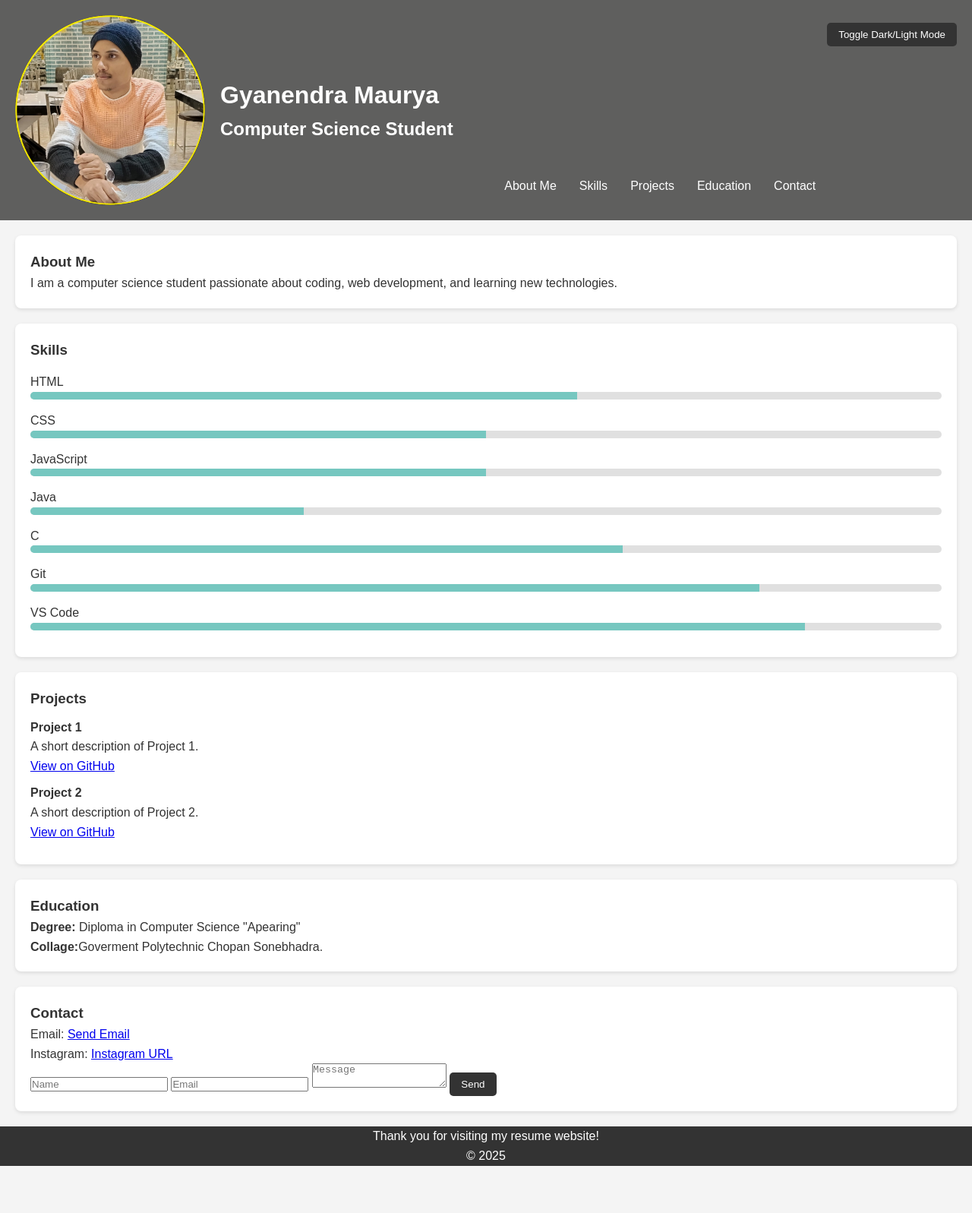
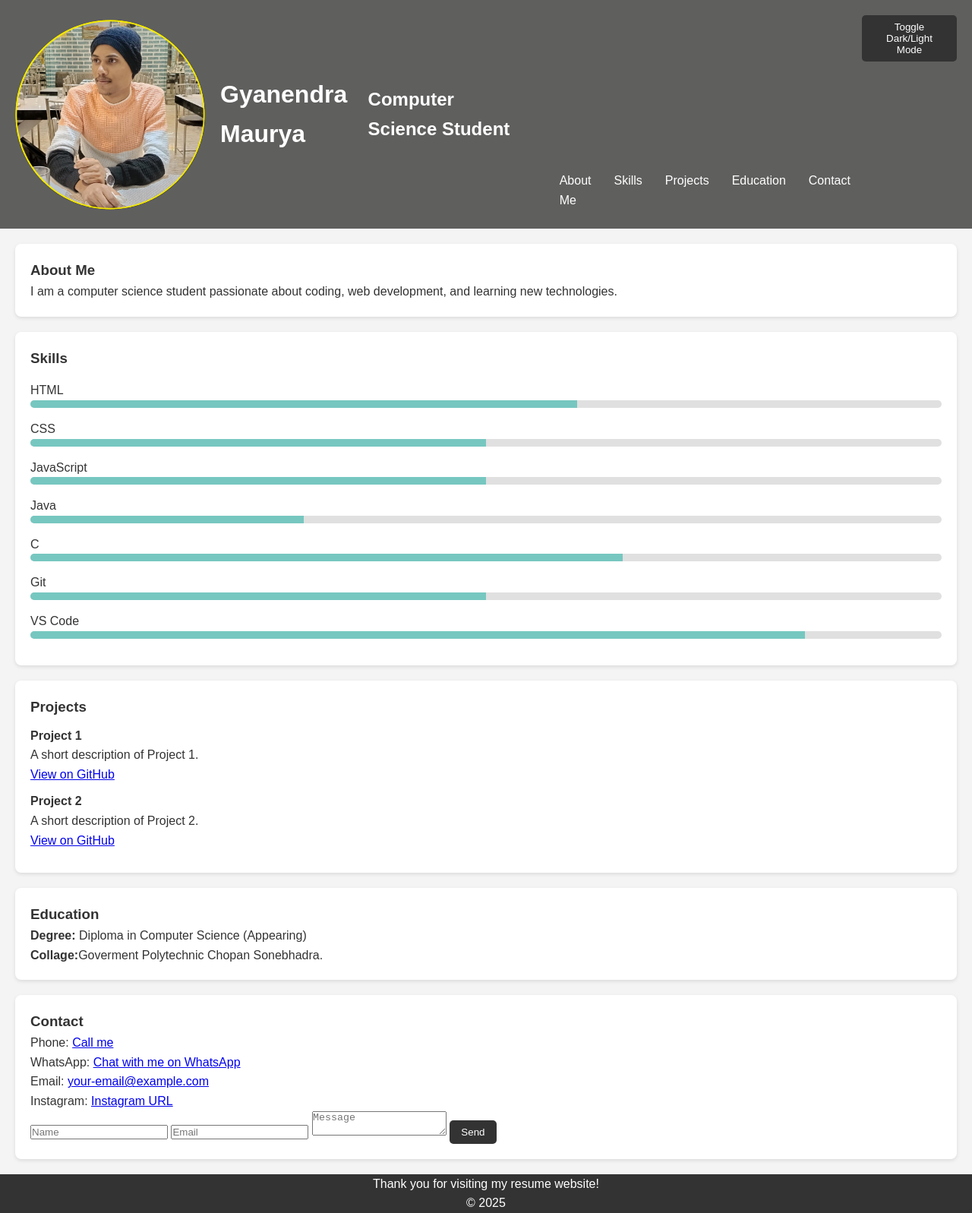
Before and after one commit to gyanendramaurya-18/Resume, a plain HTML site: page index.html in a window 1280 px wide. Shown: the whole page at 76% size. Before the commit the page ends 1535 px from the top, so only its background shows below. Drawn offline with Linux system fonts and the light colour scheme.

Commit message:
Update index.html change code

```diff
--- a/index.html
+++ b/index.html
@@ -3,18 +3,14 @@
 <head>
     <meta charset="UTF-8">
     <meta name="viewport" content="width=device-width, initial-scale=1.0">
-    <title>MY Profile</title>
+    <title>My Resume</title>
     <link rel="stylesheet" href="styles.css">
 </head>
 <body>
     <header>
-        <div class="header-content">
-            <img src="Photo.jpg" alt="Profile Picture" class="profile-pic">
-            <div class="header-text">
-                <h1>Gyanendra Maurya</h1>
-                <h2>Computer Science Student</h2>
-            </div>
-        </div>
+        <img src="Photo.jpg" alt="Profile Picture" class="profile-pic">
+        <h1>Gyanendra Maurya</h1>
+        <h2>Computer Science Student</h2>
         <nav>
             <ul>
                 <li><a href="#about">About Me</a></li>
@@ -24,9 +20,9 @@
                 <li><a href="#contact">Contact</a></li>
             </ul>
         </nav>
-        <div><button id="theme-toggle">Toggle Dark/Light Mode</button></div>
+        <button id="theme-toggle">Toggle Dark/Light Mode</button>
+    </header>
 
-    </header>
     <section id="about">
         <h3>About Me</h3>
         <p>I am a computer science student passionate about coding, web development, and learning new technologies.</p>
@@ -56,7 +52,7 @@
         </div>
         <div class="skill">
             <span>Git</span>
-            <div class="progress-bar"><div class="progress" style="width: 80%;"></div></div>
+            <div class="progress-bar"><div class="progress" style="width: 50%;"></div></div>
         </div>
         <div class="skill">
             <span>VS Code</span>
@@ -80,13 +76,15 @@
 
     <section id="education">
         <h3>Education</h3>
-        <p><strong>Degree:</strong> Diploma in Computer Science "Apearing"</p>
+        <p><strong>Degree:</strong> Diploma in Computer Science (Appearing)</p>
         <p><strong>Collage:</strong>Goverment Polytechnic Chopan Sonebhadra. </p>
     </section>
 
     <section id="contact">
         <h3>Contact</h3>
-        <p>Email: <a href="01gyanendram@gmail.com" target="_blank">Send Email</a></p>
+        <p>Phone: <a href="tel:+919794051897">Call me</a></p>
+        <p>WhatsApp: <a href="https://wa.me/9794051897">Chat with me on WhatsApp</a></p>
+        <p>Email: <a href="gyanendra.18maurya.com">your-email@example.com</a></p>
         <p>Instagram: <a href="https://www.instagram.com/gyanendra_maurya.18?igsh=N3plYzR4cjFvYmNj" target="_blank">Instagram URL</a></p>
         <form>
             <input type="text" placeholder="Name" required>
```
